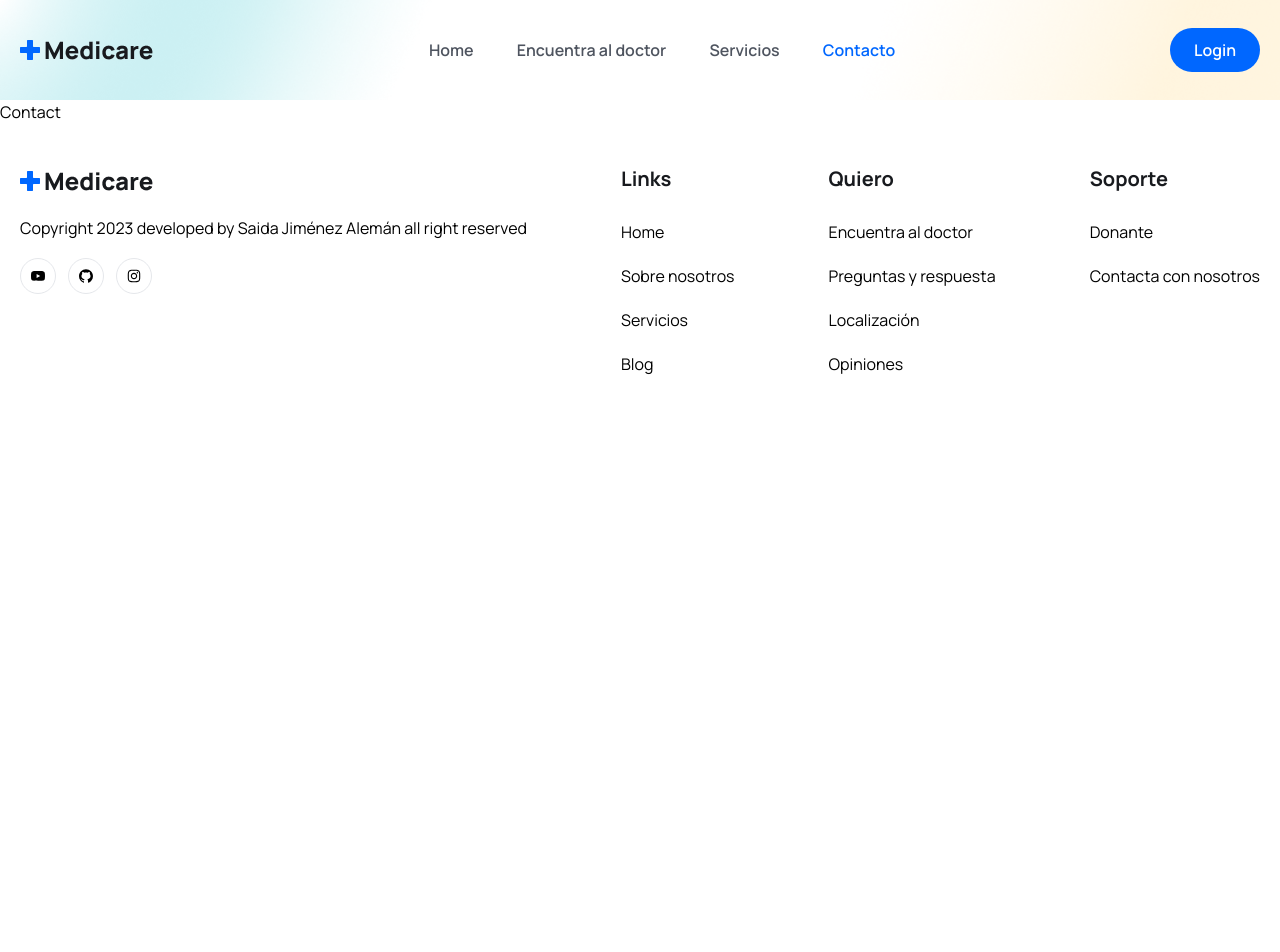
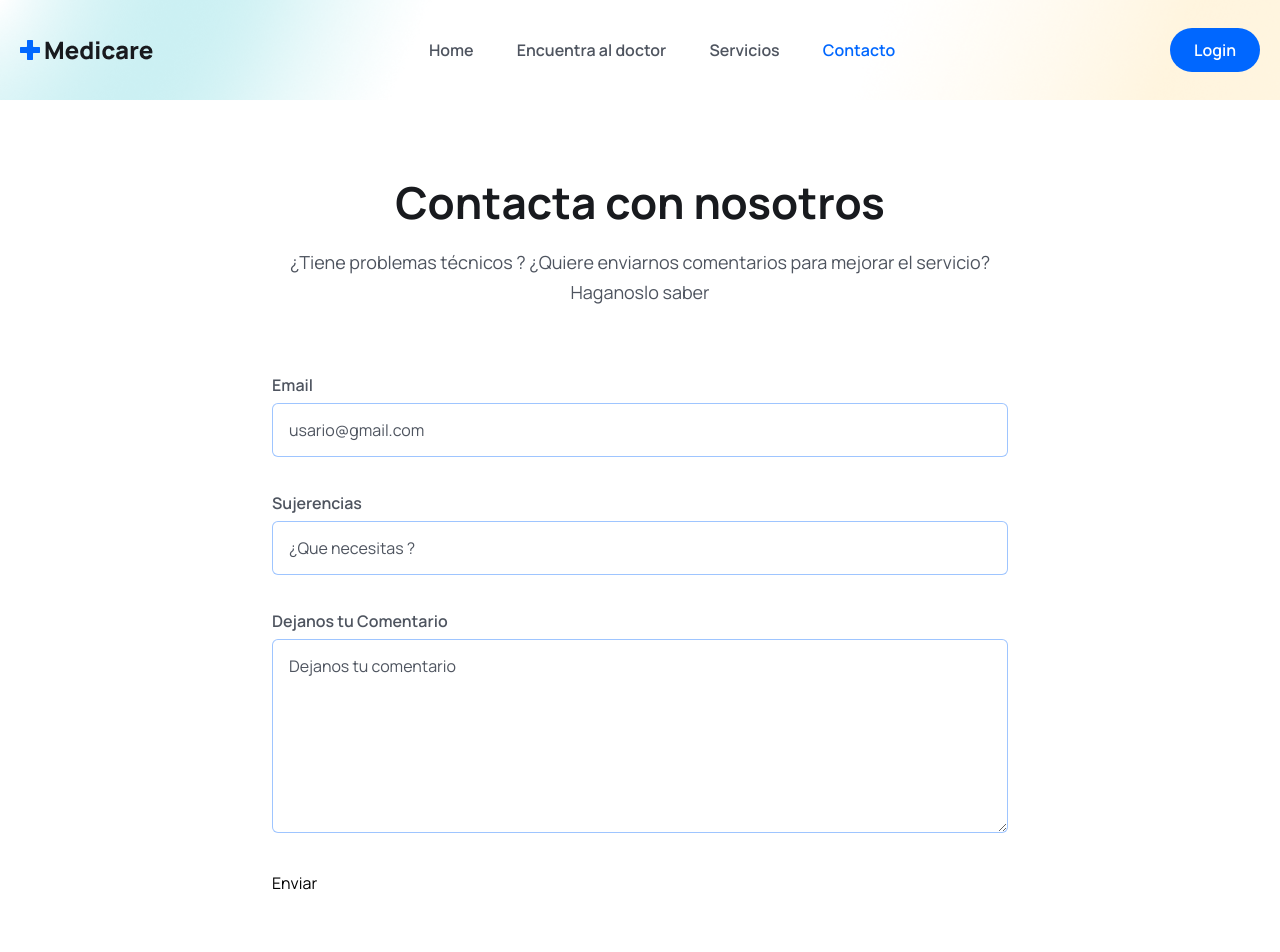
Before and after one commit to saidaJimenez/Medicare, a React (Vite) app in the folder frontend/: page /contact in a window 1280 px wide. Shown: the top 952 px of the page. Before the commit the page ends 800 px from the top, so only its background shows below. Built offline with nearby package versions, Linux system fonts and the light colour scheme; the HTML template or start-up script is replaced by a standard one; a web font is replaced by a local one.

Commit message:
Pagina de contacto terminada

```diff
--- a/frontend/src/index.css
+++ b/frontend/src/index.css
@@ -31,6 +31,14 @@
     .hero__section{
         @apply bg-[url('./assets/images/hero-bg.png')] bg-no-repeat bg-center bg-cover
     }
+    .form__label{
+        @apply text-textColor font-semibold text-[16px] leading-7 mb-2
+    }
+    .form__input{
+        @apply w-full px-4 py-3 border border-solid border-[#0066ff61] focus:outline-none
+        focus:border-primaryColor text-[16px] leading-7 text-headingColor placeholder:text-textColor
+        cursor-pointer rounded-md
+    }
 
 }
 
--- a/frontend/src/pages/Contact.jsx
+++ b/frontend/src/pages/Contact.jsx
@@ -1,10 +1,56 @@
-import React from 'react'
+import React from "react";
 
 const Contact = () => {
-  return  <div>
-      Contact
-    </div>
+  return (
+    <section>
+      <div className="px-4 mx-auto max-w-screen-md">
+        <h2 className="heading text-center"> Contacta con nosotros</h2>
+        <p className="mb-8 lg:mb-16 font-light text-center text__para">
+          ¿Tiene problemas técnicos ? ¿Quiere enviarnos comentarios para mejorar
+          el servicio? Haganoslo saber
+        </p>
+        <form action="#" className="space-y-8">
+          <div>
+            <label htmlFor="email" className="form__label">
+              Email
+            </label>
+            <input
+              type="email"
+              id="email"
+              placeholder="usario@gmail.com"
+              className="form__input mt-1"
+            />
+          </div>
+          <div>
+            <label htmlFor="subject" className="form__label">
+              Sujerencias
+            </label>
+            <input
+              type="text"
+              id="subject"
+              placeholder="¿Que necesitas ?"
+              className="form__input mt-1"
+            />
+          </div>
+          <div className="sm-col-span-2">
+            <label htmlFor="message" className="form__label">
+              Dejanos tu Comentario
+            </label>
+            <textarea
+              rows="6"
+              type="email"
+              id="massage"
+              placeholder="Dejanos tu comentario"
+              className="form__input mt-1"
+            />
+          </div>
+          <button
+          type="submit"
+          className="btn-rounded sm:w-fit">Enviar</button>
+        </form>
+      </div>
+    </section>
+  );
+};
 
-}
-
-export default Contact
+export default Contact;
```
